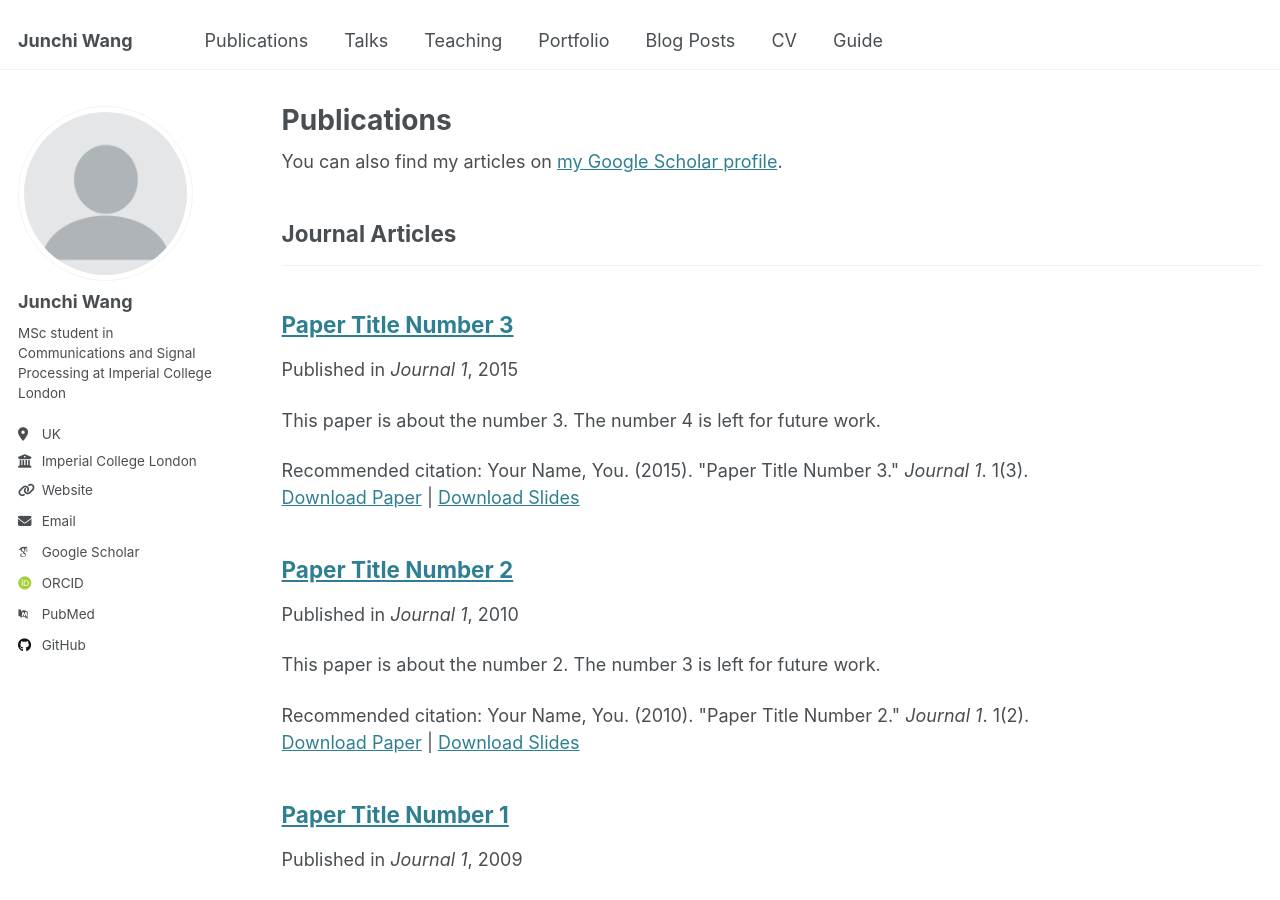
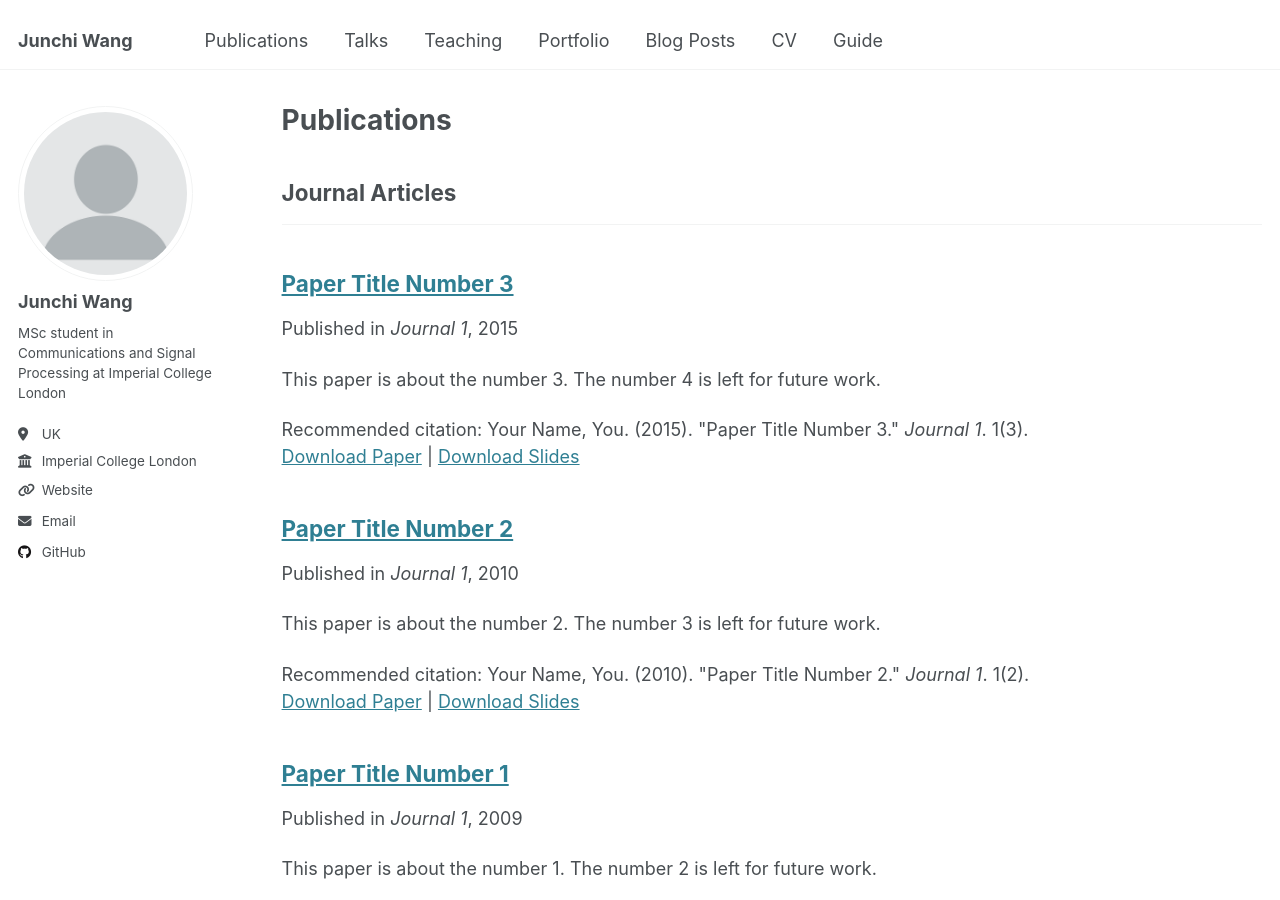
Before and after one commit to wjc1207/Junchi.github.io, a Jekyll site: the page built from _pages/publications.html, in a window 1280 px wide and 900 px high. Built offline with Jekyll 4.4.1, drawn with Linux system fonts in a browser that asks for light colours; some web fonts are replaced; part of the change alters nothing that is shown.

Commit message:
Update _config.yml

```diff
--- a/_config.yml
+++ b/_config.yml
@@ -33,11 +33,11 @@ author:
 
   # Academic websites
   arxiv            : # URL - Update with the correct link to your profile
-  googlescholar    : "https://scholar.google.com/citations?user=PS_CX0AAAAAJ"
+  googlescholar    : # URL
   impactstory      : # URL
-  orcid            : "http://orcid.org/yourorcidurl"
+  orcid            : # URL
   semantic         : # URL
-  pubmed           : "https://www.ncbi.nlm.nih.gov/pubmed/?term=john+snow"
+  pubmed           : # URL
   researchgate     : # URL
   scopus           : # URL
 
@@ -45,12 +45,12 @@ author:
   bitbucket        : # Username - Update with your username on the site
   codepen          : # Username
   dribbble         : # Username
-  github           : "academicpages"
+  github           : "wjc1207"
   kaggle           : # Username
   stackoverflow    : # User number or user number and name (i.e., use "1" or "1/jeff-atwood")
 
   # Social media
-  bluesky          : # Replace this with you Bluesky username
+  bluesky          : # Username
   facebook         : # Username
   flickr           : # Username
   foursquare       : # Username
@@ -111,7 +111,7 @@ staticman:
   path                   : "_data/comments/{options.slug}"
   requiredFields         : ['name', 'email', 'message']
   transforms:
-    email                : "md5"
+    email                : "jw3724@ic.ac.uk"
   generatedFields:
     date:
       type               : "date"
```
